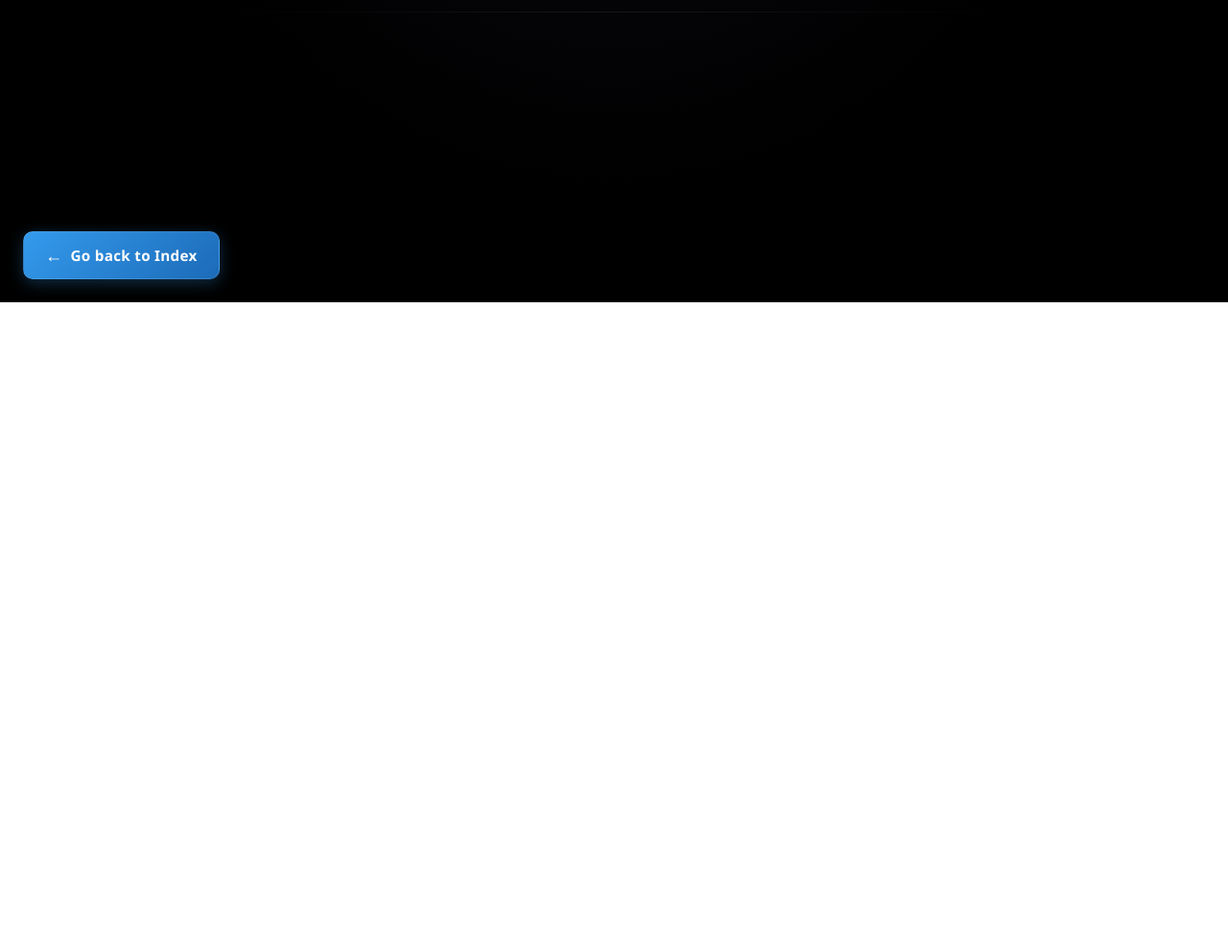
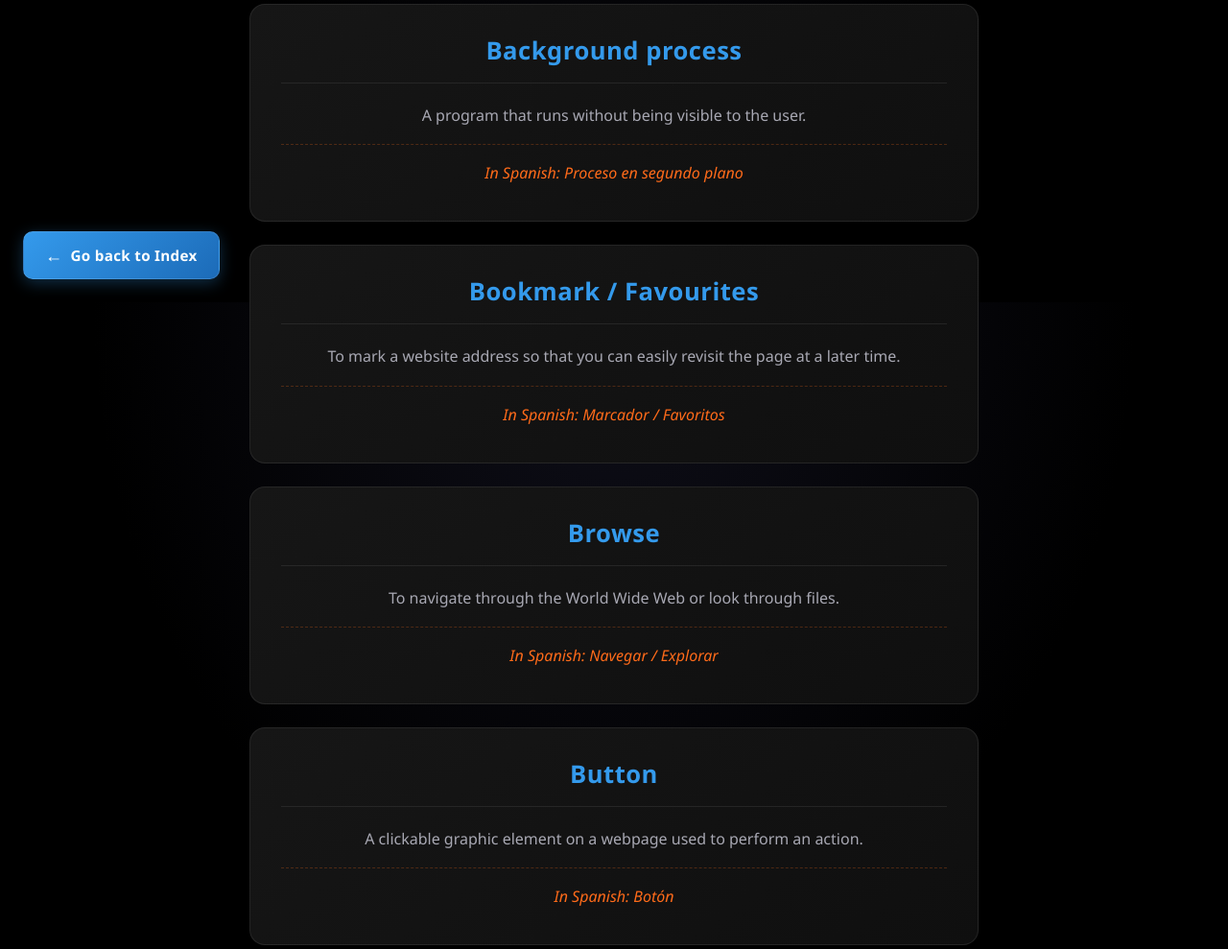
Before and after one commit to luisdeleonymatteogatti-debug/IT-Diccionary, a plain HTML site: page B.html in a window 1280 px wide. Shown: the part 485-1474 px from the top of the page at 96% size. Before the commit the page ends 800 px from the top, so only its background shows below. Drawn offline with Linux system fonts and the light colour scheme.

```diff
--- a/B.html
+++ b/B.html
@@ -19,6 +19,32 @@
       <p class="spanish">In Spanish: copia carbón oculta</p>
     </div>
 
+    <div class="text-container">
+      <h2>Background process</h2>
+      <p>A program that runs without being visible to the user.</p>
+      <p class="spanish">In Spanish: Proceso en segundo plano</p>
+    </div>
+
+    <div class="text-container">
+      <h2>Bookmark / Favourites</h2>
+      <p>To mark a website address so that you can easily revisit the page at a later time.</p>
+      <p class="spanish">In Spanish: Marcador / Favoritos</p>
+    </div>
+
+    <div class="text-container">
+      <h2>Browse</h2>
+      <p>To navigate through the World Wide Web or look through files.</p>
+      <p class="spanish">In Spanish: Navegar / Explorar</p>
+    </div>
+
+
+    <div class="text-container">
+      <h2>Button</h2>
+      <p>A clickable graphic element on a webpage used to perform an action.</p>
+      <p class="spanish">In Spanish: Botón</p>
+    </div>
+
+
   </div>
   <hr>
   <a href="index.html" class="button">Go back to Index</a>
```
Also changed, not shown: C.html (+9 -1 lines).
